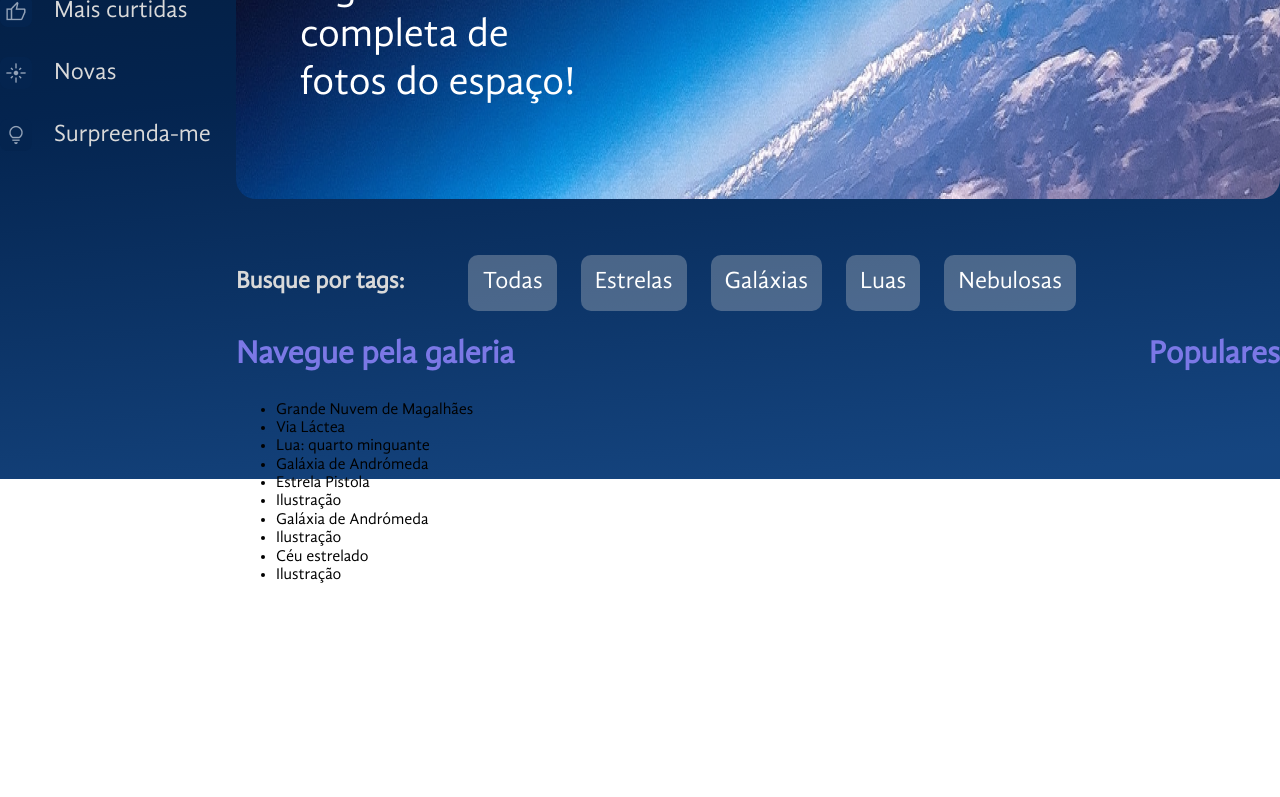
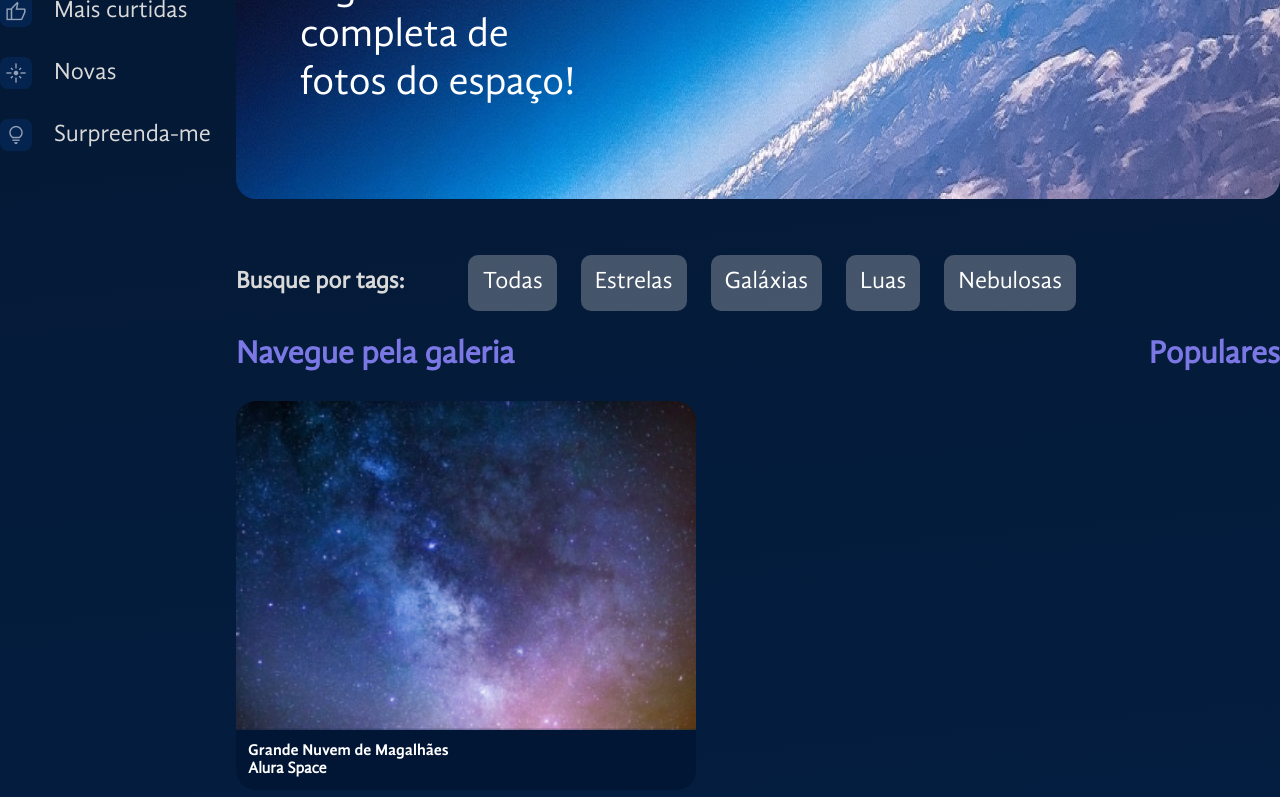
Before and after one commit to grbalmeida/curso-react-estilize-componentes-styled-components-manipule-arquivos-estaticos-alura, a React (Vite) app in the folder space-app/: page / in a window 1280 px wide. Shown: the part 321-1118 px from the top of the page. Before the commit the page ends 921 px from the top, so only its background shows below. Built offline with nearby package versions, Linux system fonts and the light colour scheme.

Commit message:
Imagens precisam ser estilosas

```diff
--- a/space-app/src/App.jsx
+++ b/space-app/src/App.jsx
@@ -13,7 +13,7 @@ import { useState } from 'react';
 const FundoGradiente = styled.div`
   background: linear-gradient(174.61deg, #041833 4.16%, #04244F 48%, #154580 96.76%);
   width: 100%;
-  height: 100vh;
+  height: 100%;
 `;
 
 const AppContainer = styled.div`
@@ -50,7 +50,7 @@ const App = () => {
                 backgroundImage={bannerBackground}
               />
               <Galeria
-                fotos={fotosDaGaleria}
+                fotos={fotos}
               />
             </ConteudoGaleria>
           </MainContainer>
--- a/space-app/src/componentes/Galeria/Imagem/index.jsx
+++ b/space-app/src/componentes/Galeria/Imagem/index.jsx
@@ -1,6 +1,56 @@
+import styled from 'styled-components';
+
+const Figure = styled.figure`
+    width: 460px;
+    max-width: 100%;
+    margin: 0;
+    display: flex;
+    flex-direction: column;
+
+    & > img {
+        max-width: 100%;
+        border-radius: 20px 20px 0 0;
+    }
+
+    figcaption {
+        background-color: #001634;
+        border-radius: 0px 0px 20px 20px;
+        color: white;
+        box-sizing: border-box;
+        padding: 12px;
+
+        h3 {
+            font-family: 'GandhiSansBold';
+        }
+
+        h4 {
+            flex-grow: 1;
+        }
+
+        h3, h4 {
+            margin: 0;
+            font-size: 16px;
+        }
+    }
+`;
+
+const Rodape = styled.footer`
+    display: flex;
+    justify-content: space-between;
+    align-items: center;
+`;
+
 const Imagem = ({ foto }) => {
     return (
-
+        <Figure>
+            <img src={foto.path} alt={foto.alt} />
+            <figcaption>
+                <h3>{foto.titulo}</h3>
+                <Rodape>
+                    <h4>{foto.fonte}</h4>
+                </Rodape>
+            </figcaption>
+        </Figure>
     )
 }
 
--- a/space-app/src/componentes/Galeria/index.jsx
+++ b/space-app/src/componentes/Galeria/index.jsx
@@ -3,13 +3,22 @@ import styled from 'styled-components';
 import Titulo from '../Titulo';
 import Tags from './Tags';
 import Populares from './Populares';
+import Imagem from './Imagem';
 
 const GaleriaContainer = styled.div`
     display: flex;
+    gap: 24px;
 `;
 
 const SecaoFluida = styled.section`
     flex-grow: 1;
+`;
+
+const ImagensContainer = styled.section`
+    display: flex;
+    justify-content: space-between;
+    flex-wrap: wrap;
+    gap: 24px;
 `;
 
 const Galeria = ({ fotos = [] }) => {
@@ -19,10 +28,14 @@ const Galeria = ({ fotos = [] }) => {
             <GaleriaContainer>
                 <SecaoFluida>
                     <Titulo>Navegue pela galeria</Titulo>
-                    <ul>
-                        {fotos.map(foto => <li>{foto.titulo}</li>)}
-                    </ul>
-
+                    <ImagensContainer>
+                        {fotos.map(foto => (
+                            <Imagem
+                                key={foto.id}
+                                foto={foto}
+                            />
+                        ))}
+                    </ImagensContainer>
                 </SecaoFluida>
                 <Populares />
             </GaleriaContainer>
```
